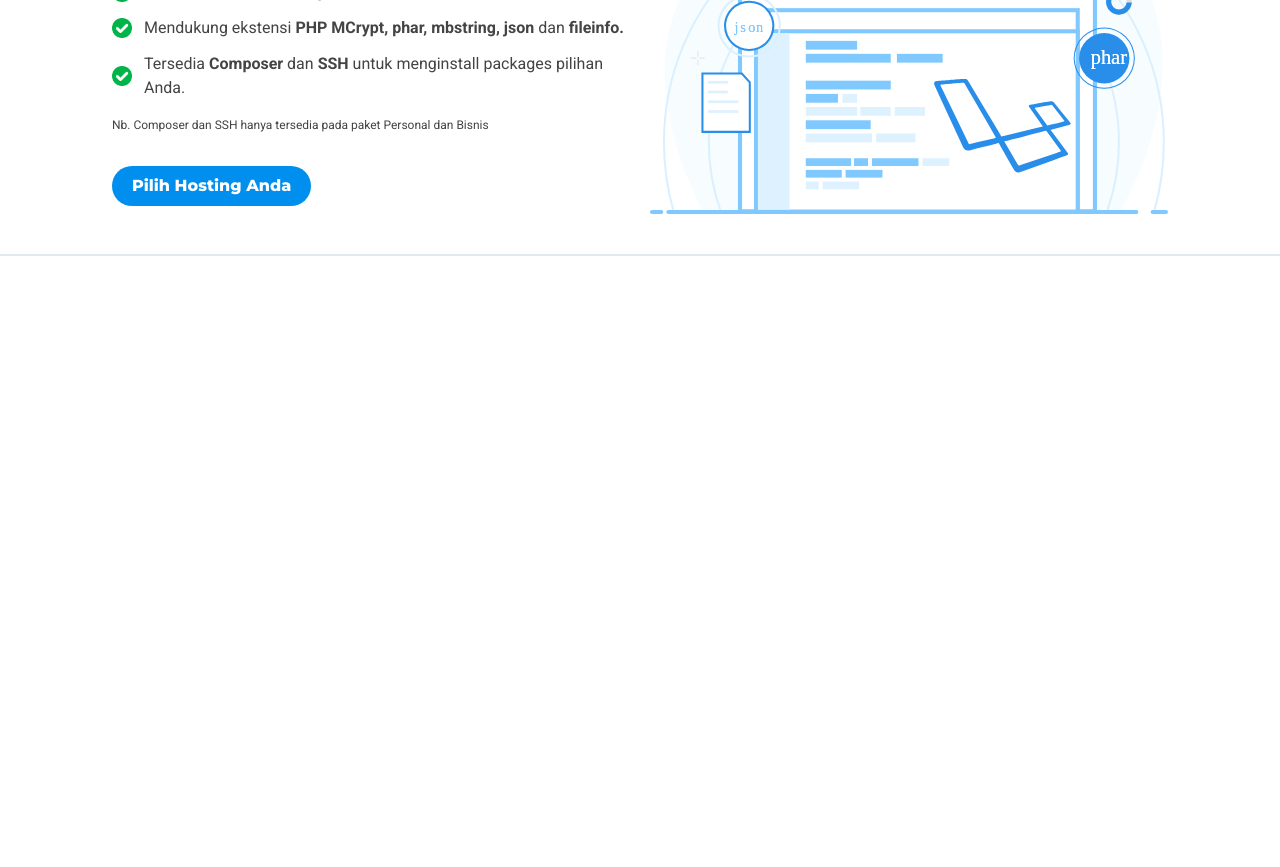
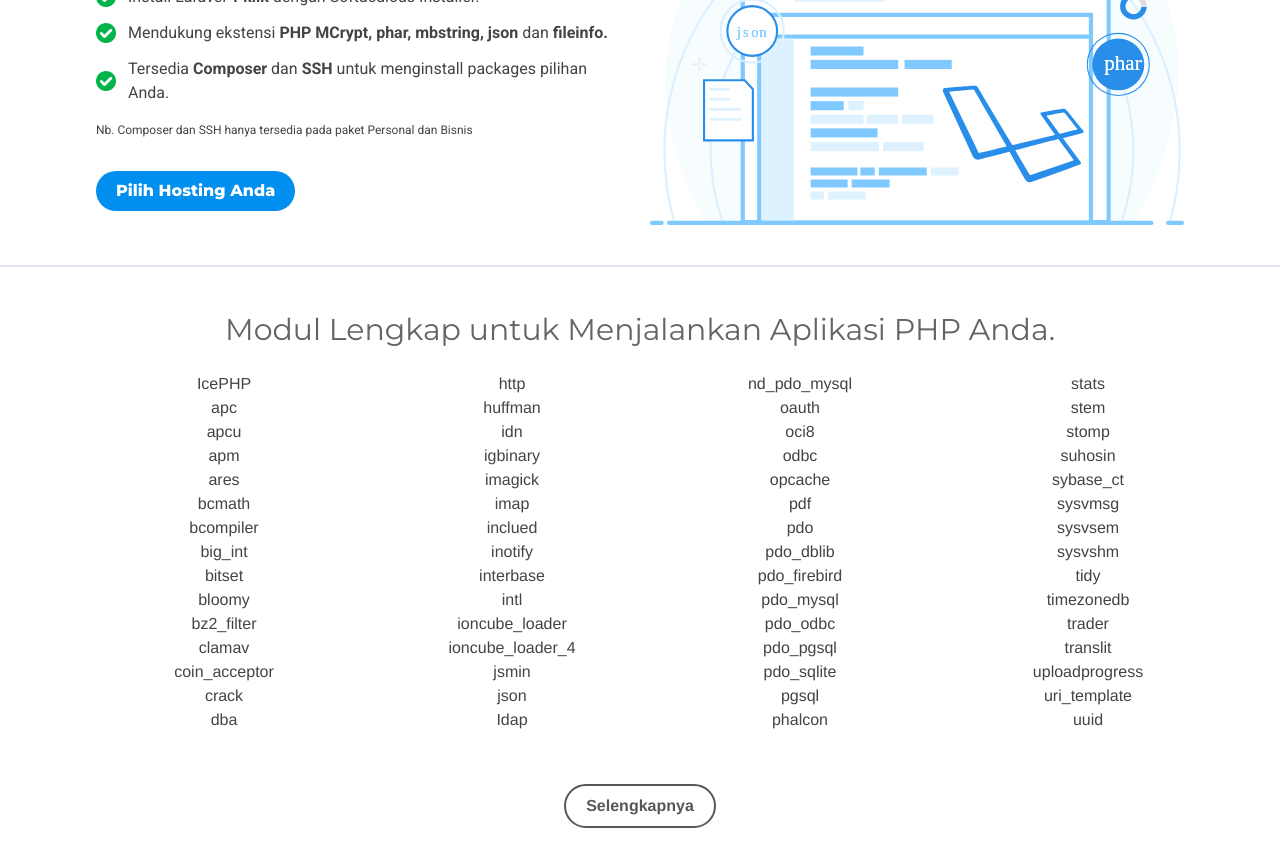
Before and after one commit to anshof/niagahoster, a Vue app: page /#/ in a window 1280 px wide. Shown: the part 2520-3387 px from the top of the page. Before the commit the page ends 2816 px from the top, so only its background shows below. Built offline with nearby package versions, Linux system fonts and the light colour scheme.

Commit message:
add modul component

```diff
--- a/src/components/LaravelSupport.vue
+++ b/src/components/LaravelSupport.vue
@@ -1,22 +1,22 @@
 <template>
-  <div class="border-b-2 mb-10 mt-10 text-center">
-    <div class="lg:mx-24 mx-10">
+  <div class="border-b-2 my-10">
+    <div class="lg:mx-24 mx-8">
       <hr class="h-1 w-20 border-0 mx-auto bg-gray-400 mt-5 md:mt-0 text-gray-400" />
       <p class="lg:text-3xl text-xl font-body mt-5 md:mt-8">Mendukung Penuh Framework Laravel</p>
-      <div class="md:grid md:grid-cols-12 gap-5 mx-4 py-3 md:py-5 lg:py-10">
-        <div class="md:col-span-6 text-left text-niagaGray2x flex items-center md:justify-start">
-          <div class="font-body">
+      <div class="md:grid md:grid-cols-12 gap-5 py-3 md:py-5 lg:py-10">
+        <div class="md:col-span-6 text-niagaGray2x flex items-center">
+          <div class="font-body text-left">
             <p
-              class="text-bae lg:text-lg mb-3 lg:mb-8"
+              class="text-sm md:text-base lg:text-lg mb-3 lg:mb-8"
             >Tak perlu menggunakan dedicated server ataupun VPS yang mahal. Layanan PHP hosting murah kami mendukung penuh framework favorit Anda.</p>
-            <div class="flex mt-1 lg:mt-3 items-center">
+            <div class="flex mt-1 lg:mt-3 items-center text-left">
               <img src="../assets/images/check-mark.png" class="w-5 h-5 mr-3" alt />
               <span class="text-sm lg:text-base font-roboto">
                 Install Laravel
                 <span class="font-semibold">1 klik</span> dengan Softaculous Installer.
               </span>
             </div>
-            <div class="flex mt-1 lg:mt-3 items-center">
+            <div class="flex mt-1 lg:mt-3 items-center text-left">
               <img src="../assets/images/check-mark.png" class="w-5 h-5 mr-3" alt />
               <span class="text-sm lg:text-base font-roboto">
                 Mendukung ekstensi
@@ -24,7 +24,7 @@
                 <span class="font-semibold">fileinfo.</span>
               </span>
             </div>
-            <div class="flex mt-1 lg:mt-3 items-center mb-4">
+            <div class="flex mt-1 lg:mt-3 items-center mb-4 text-left">
               <img src="../assets/images/check-mark.png" class="w-5 h-5 mr-3" alt />
               <span class="text-sm lg:text-base font-roboto">
                 Tersedia
@@ -35,9 +35,11 @@
             <p
               class="text-xs font-roboto"
             >Nb. Composer dan SSH hanya tersedia pada paket Personal dan Bisnis</p>
-            <button
-              class="font-bold text-white mt-4 text-sm lg:text-base lg:mt-8 rounded-full bg-niagaBlue py-2 px-5"
-            >Pilih Hosting Anda</button>
+            <div class="flex justify-center md:justify-start">
+              <button
+                class="font-bold text-white mt-4 text-sm lg:text-base lg:mt-8 rounded-full bg-niagaBlue py-2 px-5"
+              >Pilih Hosting Anda</button>
+            </div>
           </div>
         </div>
         <div class="md:col-span-6 mt-3 md:mt-0 flex items-center justify-center">
--- /dev/null
+++ b/src/components/Modul.vue
@@ -0,0 +1,91 @@
+<template>
+  <div class="mb-10 mt-10 text-center">
+    <div class="lg:mx-32 mx-10">
+      <p
+        class="lg:text-3xl text-xl font-body mt-5 md:mt-8"
+      >Modul Lengkap untuk Menjalankan Aplikasi PHP Anda.</p>
+      <div class="md:grid md:grid-cols-12 gap-10 lg:gap-24 py-3 md:py-5">
+        <div class="md:col-span-3 text-center text-niagaGray2x">
+          <p>IcePHP</p>
+          <p>apc</p>
+          <p>apcu</p>
+          <p>apm</p>
+          <p>ares</p>
+          <p>bcmath</p>
+          <p>bcompiler</p>
+          <p>big_int</p>
+          <p>bitset</p>
+          <p>bloomy</p>
+          <p>bz2_filter</p>
+          <p>clamav</p>
+          <p>coin_acceptor</p>
+          <p>crack</p>
+          <p>dba</p>
+        </div>
+        <div class="md:col-span-3 text-center text-niagaGray2x">
+          <p>http</p>
+          <p>huffman</p>
+          <p>idn</p>
+          <p>igbinary</p>
+          <p>imagick</p>
+          <p>imap</p>
+          <p>inclued</p>
+          <p>inotify</p>
+          <p>interbase</p>
+          <p>intl</p>
+          <p>ioncube_loader</p>
+          <p>ioncube_loader_4</p>
+          <p>jsmin</p>
+          <p>json</p>
+          <p>Idap</p>
+        </div>
+        <div class="md:col-span-3 text-center text-niagaGray2x">
+          <p>nd_pdo_mysql</p>
+          <p>oauth</p>
+          <p>oci8</p>
+          <p>odbc</p>
+          <p>opcache</p>
+          <p>pdf</p>
+          <p>pdo</p>
+          <p>pdo_dblib</p>
+          <p>pdo_firebird</p>
+          <p>pdo_mysql</p>
+          <p>pdo_odbc</p>
+          <p>pdo_pgsql</p>
+          <p>pdo_sqlite</p>
+          <p>pgsql</p>
+          <p>phalcon</p>
+        </div>
+        <div class="md:col-span-3 text-center text-niagaGray2x">
+          <p>stats</p>
+          <p>stem</p>
+          <p>stomp</p>
+          <p>suhosin</p>
+          <p>sybase_ct</p>
+          <p>sysvmsg</p>
+          <p>sysvsem</p>
+          <p>sysvshm</p>
+          <p>tidy</p>
+          <p>timezonedb</p>
+          <p>trader</p>
+          <p>translit</p>
+          <p>uploadprogress</p>
+          <p>uri_template</p>
+          <p>uuid</p>
+        </div>
+      </div>
+      <button
+        class="font-bold text-niagaGray mt-4 text-sm lg:text-base lg:mt-8 rounded-full bg-white border-niagaGray border-2 py-2 px-5"
+      >Selengkapnya</button>
+    </div>
+  </div>
+</template>
+
+<script>
+export default {
+  name: "Modul",
+};
+</script>
+
+<style scoped>
+</style>
--- a/src/views/Home.vue
+++ b/src/views/Home.vue
@@ -7,6 +7,7 @@
     <Table />
     <Package />
     <LaravelSupport />
+    <Modul />
   </div>
 </template>
 
@@ -18,12 +19,14 @@ import Price from "../components/Price";
 import Table from "../components/Table";
 import Package from "../components/Package";
 import LaravelSupport from "../components/LaravelSupport";
+import Modul from "../components/Modul";
 export default {
   name: "Home",
   components: {
     Banner,
     ThreePanels,
     Quotes,
+    Modul,
     LaravelSupport,
     Package,
     Table,
```
